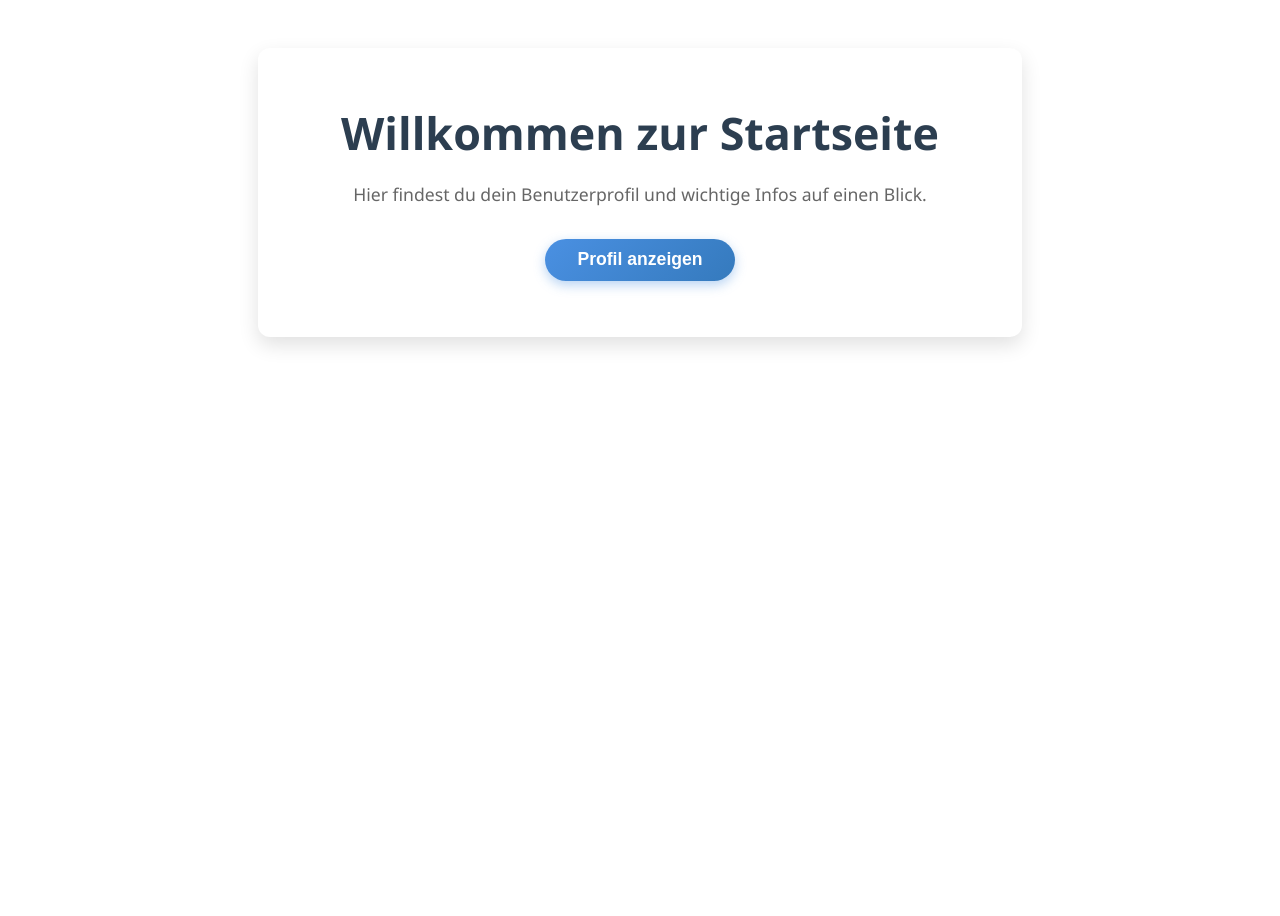
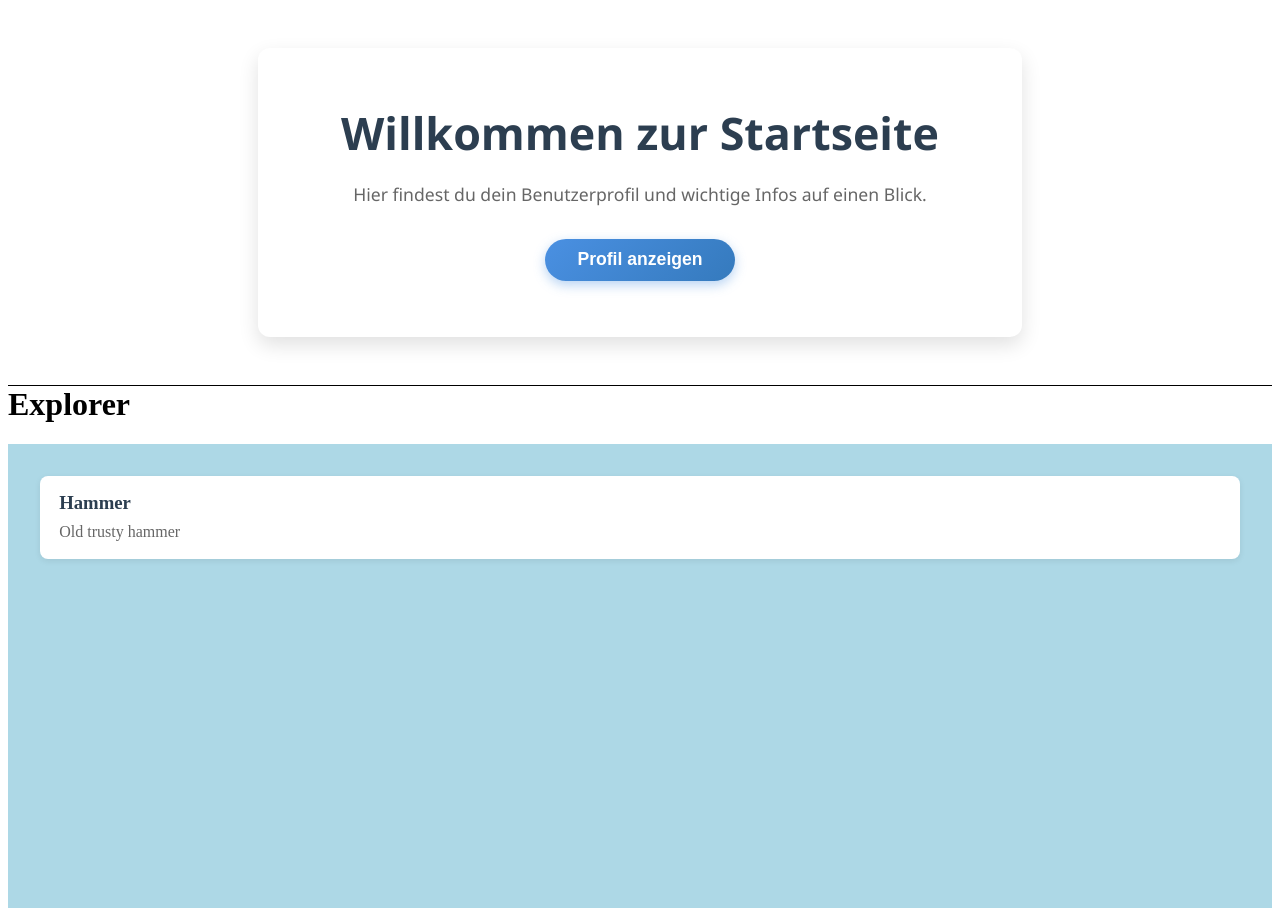
Before and after one commit to KCP-IanMcK/HobbyHandwerker, an Angular app: page / in a window 1280 px wide. Before the commit the page ends 800 px from the top, so only its background shows below. Built offline with nearby package versions, Linux system fonts and the light colour scheme.

Commit message:
Add explorer component

```diff
--- /dev/null
+++ b/src/app/dtos/ToolDto.ts
@@ -0,0 +1,9 @@
+import { UserDto } from './UserDto';
+
+export interface ToolDto {
+    name: string;
+    picture?: Blob[];
+    description: string;
+    owner: UserDto;
+    status: string;
+}
--- /dev/null
+++ b/src/app/dtos/UserDto.ts
@@ -0,0 +1,5 @@
+export interface UserDto {
+  firstName: string;
+  lastName: string;
+  address: string;
+}
--- /dev/null
+++ b/src/app/explorer/explorer.component.css
@@ -0,0 +1,35 @@
+.explore-container {
+background-color: lightblue;
+height: 50vh;
+padding: 2rem;
+}
+
+h1 {
+border-top: 1px solid black;
+}
+
+.tool-card {
+  background-color: white;
+  border-radius: 8px;
+  padding: 1rem 1.2rem;
+  margin-bottom: 1rem;
+  box-shadow: 0 2px 6px rgba(0,0,0,0.08);
+  transition: box-shadow 0.3s ease;
+}
+
+.tool-card:hover {
+  box-shadow: 0 6px 18px rgba(0,0,0,0.15);
+}
+
+.tool-card h3 {
+  margin: 0 0 0.4rem 0;
+  color: #2c3e50;
+  font-weight: 600;
+}
+
+.tool-card p {
+  margin: 0;
+  color: #666;
+  font-size: 1rem;
+  line-height: 1.4;
+}
--- /dev/null
+++ b/src/app/explorer/explorer.component.html
@@ -0,0 +1,7 @@
+<h1>Explorer</h1>
+<div class="explore-container">
+  <section *ngFor="let tool of availableTools" class="tool-card">
+    <h3>{{tool.name}}</h3>
+    <p>{{tool.description}}</p>
+  </section>
+</div>
--- /dev/null
+++ b/src/app/explorer/explorer.component.ts
@@ -0,0 +1,35 @@
+import { Component, OnInit } from '@angular/core';
+import { ToolDto } from '../dtos/ToolDto';
+import { UserDto } from '../dtos/UserDto';
+import { NgModule } from '@angular/core';
+import { CommonModule } from '@angular/common';
+
+@Component({
+  selector: 'app-explorer',
+  imports: [CommonModule],
+  templateUrl: './explorer.component.html',
+  styleUrl: './explorer.component.css'
+})
+export class ExplorerComponent implements OnInit {
+
+availableTools: ToolDto[] = [];
+
+  ngOnInit() {
+    //Backend Call to get the tools
+    //For now just a demo array
+    let user = {
+      firstName: "John",
+      lastName: "Doe",
+      address: "Street 123, 1000 New City"
+    }
+    let tool1 = {
+      name: "Hammer",
+      picture: undefined,
+      description: "Old trusty hammer",
+      owner: user,
+      status: "available"
+     }
+
+    this.availableTools = [tool1];
+  }
+}
--- a/src/app/home/home.component.html
+++ b/src/app/home/home.component.html
@@ -13,3 +13,4 @@
     <app-profile></app-profile>
   </section>
 </div>
+<app-explorer></app-explorer>
--- a/src/app/home/home.component.ts
+++ b/src/app/home/home.component.ts
@@ -1,11 +1,12 @@
 import { Component, OnInit } from '@angular/core';
 import { ProfileComponent } from '../profile/profile.component';
 import { CommonModule } from '@angular/common';
+import { ExplorerComponent } from '../explorer/explorer.component';
 
 @Component({
   selector: 'app-home',
   standalone: true,
-  imports: [ProfileComponent, CommonModule],
+  imports: [ProfileComponent, CommonModule, ExplorerComponent],
   templateUrl: './home.component.html',
   styleUrls: ['./home.component.css']
 })
```
Also changed, not shown: 1 other file (tests, documents, lock files or other folders).
